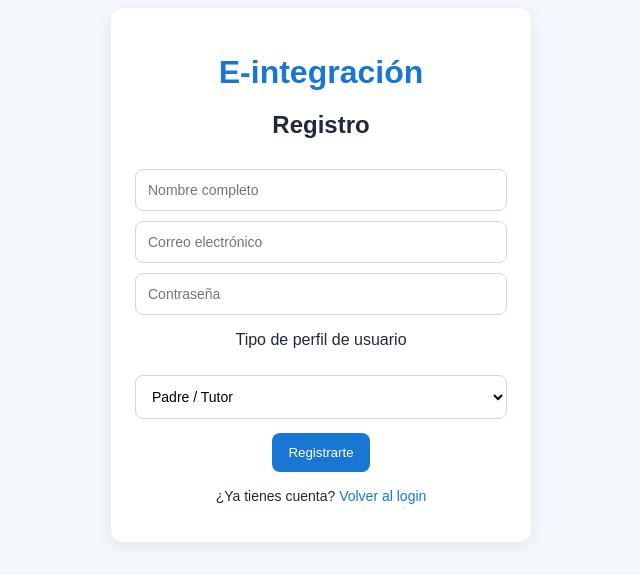
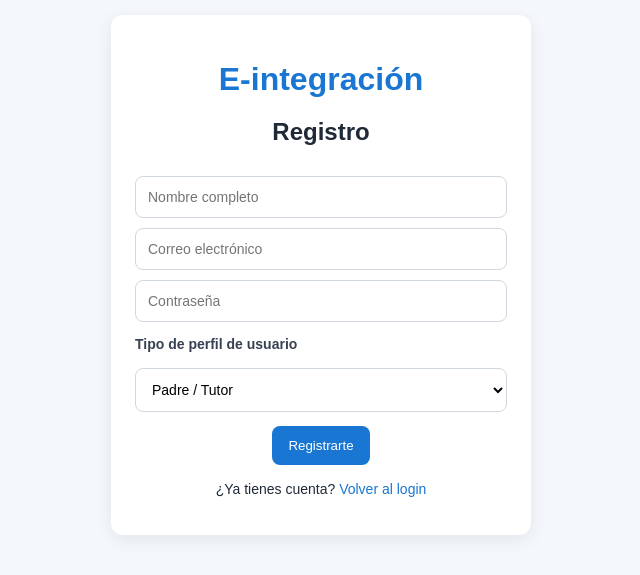
Before and after one commit to adrian-mi-romero/TFG, a React (Vite) app in the folder frontend/: page /register in a window 1280 px wide. Shown: the part 125-700 px from the top of the page, without its empty margins (319-959 px from the left). Built offline with nearby package versions, Linux system fonts and the light colour scheme.

Commit message:
chore: agregamos el readme

```diff
--- a/frontend/src/app.css
+++ b/frontend/src/app.css
@@ -106,6 +106,14 @@ button:hover {
 .helper-text {
   margin-top: 16px;
   font-size: 14px;
+}
+
+.form-field-label {
+  margin: 14px 0 6px 0;
+  font-size: 14px;
+  font-weight: bold;
+  color: #374151;
+  text-align: left;
 }
 
 .topbar {
```
